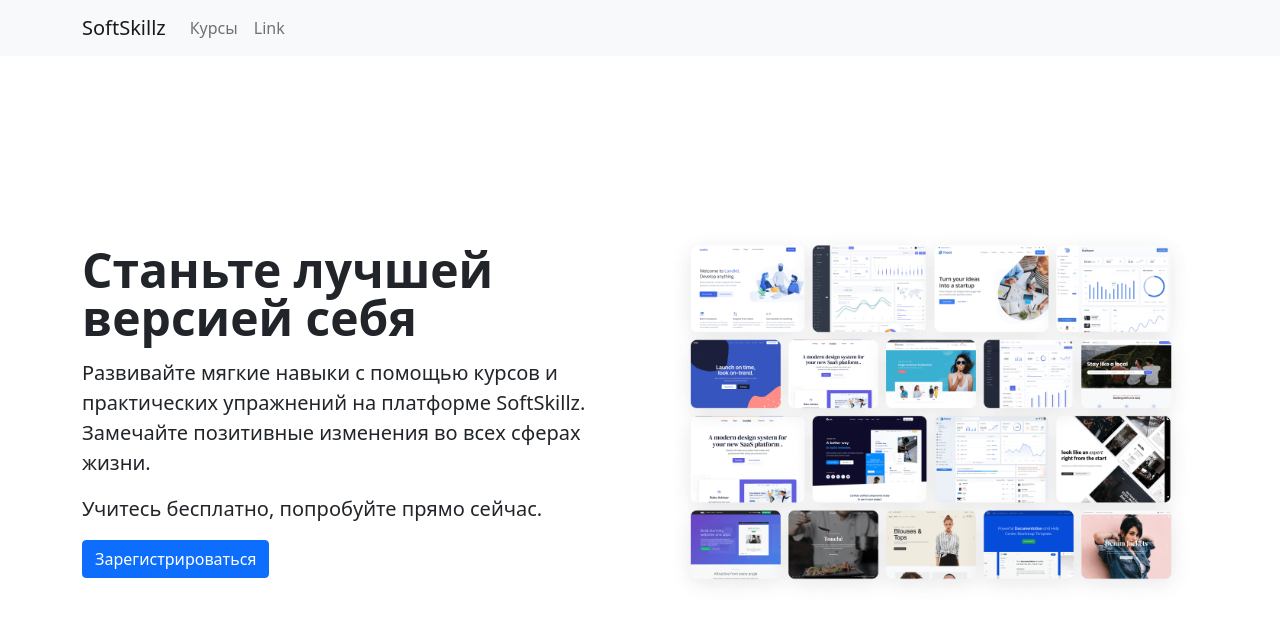
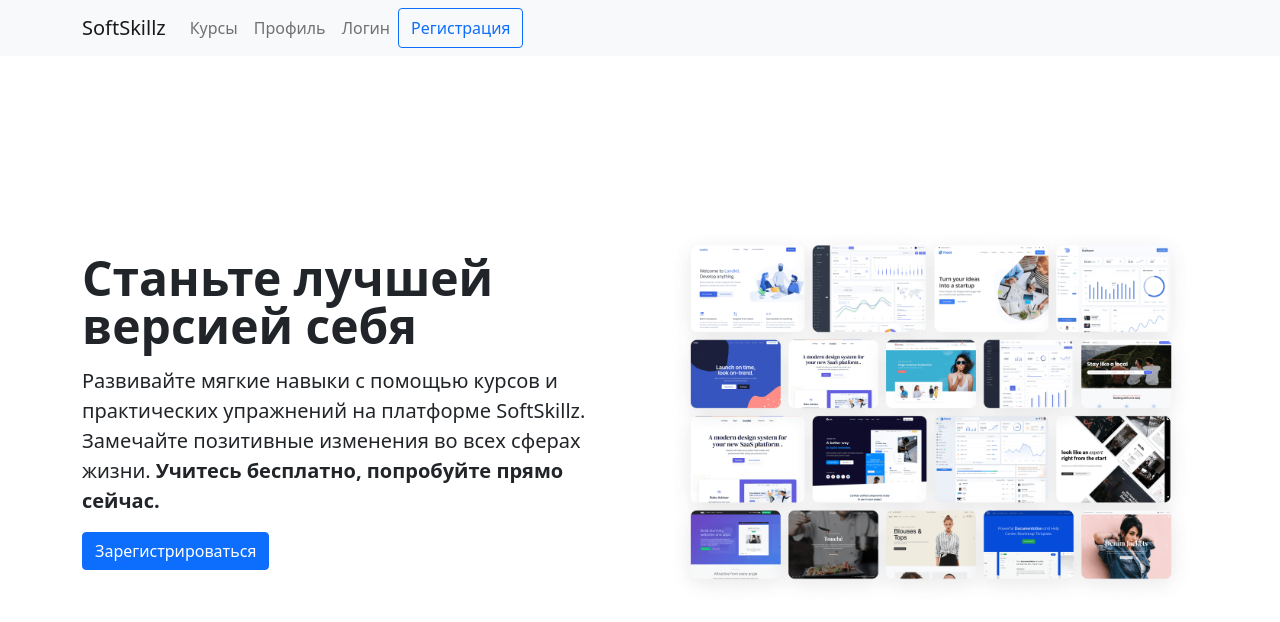
Before and after one commit to becasualle/softskillz, a Next.js app: page / in a window 1280 px wide. Shown: the top 622 px of the page. Built offline with nearby package versions, Linux system fonts and the light colour scheme; no server answers.

Commit message:
finished navbar, aligned text on main page

```diff
--- a/components/Navbar/index.js
+++ b/components/Navbar/index.js
@@ -1,6 +1,6 @@
 import Link from "next/link";
 import styles from "./navbar.module.scss";
-import { Container, Navbar, Nav, NavDropdown } from "react-bootstrap";
+import { Button, Container, Navbar, Nav, NavDropdown } from "react-bootstrap";
 const Navheader = () => {
   return (
     // <nav className={styles.navbar}>
@@ -25,14 +25,23 @@ const Navheader = () => {
         <Link href="/">
           <Navbar.Brand href="/">SoftSkillz</Navbar.Brand>
         </Link>
-
         <Navbar.Toggle aria-controls="basic-navbar-nav" />
         <Navbar.Collapse id="basic-navbar-nav">
           <Nav className="me-auto">
             <Link href="/courses">
               <Nav.Link href="/courses">Курсы</Nav.Link>
             </Link>
-            <Nav.Link href="#link">Link</Nav.Link>
+            <Link href="/profile">
+              <Nav.Link href="/profile">Профиль</Nav.Link>
+            </Link>
+            <Link href="/sign-in">
+              <Nav.Link href="/sign-in">Логин</Nav.Link>
+            </Link>
+            <Link href="/sign-up">
+              <Button variant="outline-primary" className="w-fit-content">
+                Регистрация
+              </Button>
+            </Link>
           </Nav>
         </Navbar.Collapse>
       </Container>
--- a/pages/index.js
+++ b/pages/index.js
@@ -33,17 +33,22 @@ export default function Home() {
             className="d-block mx-lg-auto img-fluid"
           />
         </Col>
-        <Col lg={6}>
-          <h1 className="display-5 fw-bold lh-1 mb-3">
+        <Col
+          lg={6}
+          className="d-flex flex-column align-items-center d-lg-block"
+        >
+          <h1 className="display-5 fw-bold lh-1 mb-3 text-center text-lg-start">
             Станьте лучшей версией себя
           </h1>
-          <p className="lead">
+          <p className="lead text-center text-lg-start">
             Развивайте мягкие навыки с помощью курсов и практических упражнений
             на платформе SoftSkillz. Замечайте позитивные изменения во всех
-            сферах жизни.
+            сферах жизни.{" "}
+            <span className="fw-bold">
+              Учитесь бесплатно, попробуйте прямо сейчас.
+            </span>
           </p>
-          <p className="lead">Учитесь бесплатно, попробуйте прямо сейчас.</p>
-          <div>
+          <div className="d-flex flex-row align-items-center text-lg-start">
             <Button onClick={goToRegister}>Зарегистрироваться</Button>
           </div>
         </Col>
--- a/styles/_base.scss
+++ b/styles/_base.scss
@@ -1,3 +1,7 @@
 .form-auth {
   min-width: 380px;
 }
+
+.w-fit-content {
+  width: fit-content;
+}
```
